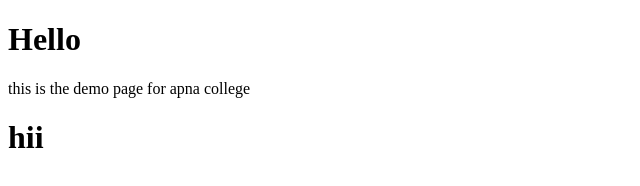
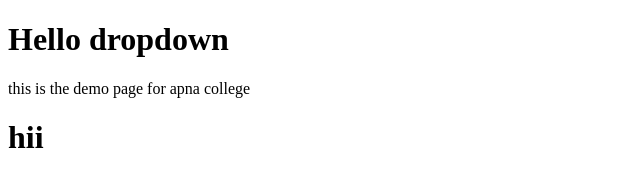
Before and after one commit to codewithmegha-art/apnacollege-demo, a plain HTML site: page index.html in a window 1280 px wide. Shown: the whole page, without its empty margins (0-640 px from the left). Drawn offline with Linux system fonts and the light colour scheme.

```diff
--- a/index.html
+++ b/index.html
@@ -6,7 +6,7 @@
     <title>Document</title>
 </head>
 <body>
-    <h1>Hello</h1>
+    <h1>Hello dropdown</h1>
     <p>this is the demo page for apna college</p>
     <h1>hii</h1>
 </body>
```
